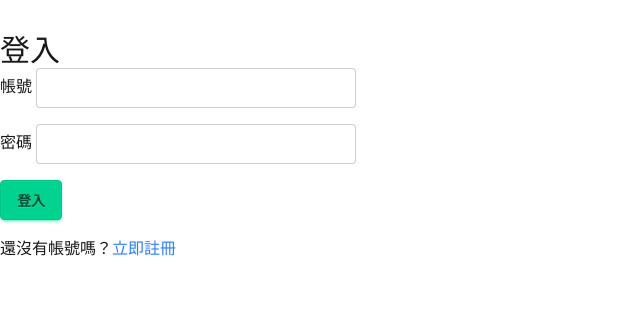
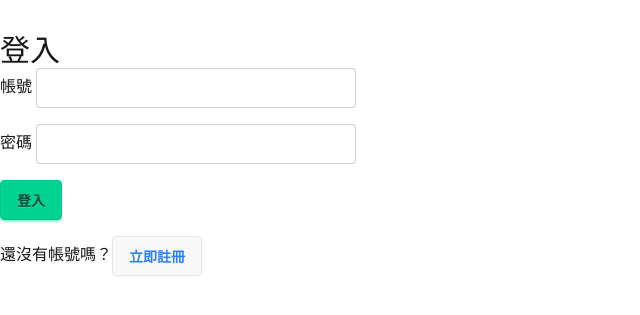
Before and after one commit to WENLIN-CHANG/Wretch_blog_practice, a Django app: page /sessions/ in a window 1280 px wide. Shown: the part 88-403 px from the top of the page, without its empty margins (0-640 px from the left). Run offline with Django 5.2, Linux system fonts and the light colour scheme; style sheets or scripts are compiled from the project's sources.

Commit message:
修復小bug

```diff
--- a/sessions/templates/sessions/new.html
+++ b/sessions/templates/sessions/new.html
@@ -18,6 +18,6 @@
 </form>
 
 <div class="mt-4">
-  <p>還沒有帳號嗎？<a href="{% url 'users:new' %}" class="text-blue-500 hover:underline">立即註冊</a></p>
+  <p>還沒有帳號嗎？<a href="{% url 'users:new' %}" class="text-blue-500 hover:underline btn">立即註冊</a></p>
 </div>
 {% endblock %}
--- a/sessions/urls.py
+++ b/sessions/urls.py
@@ -5,7 +5,6 @@ app_name = "sessions"
 
 urlpatterns = [
     path("", views.new, name="new"),
-    path("new/", views.new, name="new"),
     path("create/", views.create, name="create"),
     path("logout/", views.logout, name="logout"),
 ]
```
Also changed, not shown: db.sqlite3.
